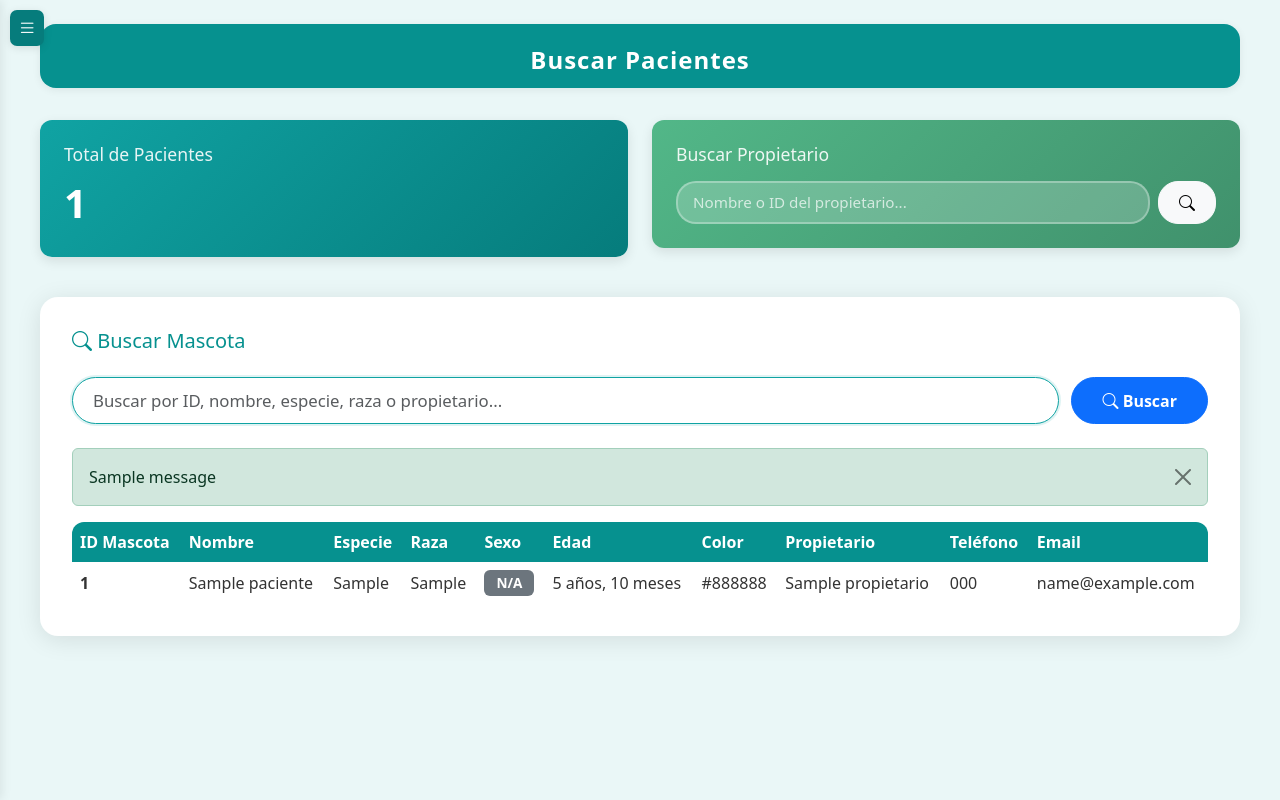
After one commit to Sh0cko/Pro-web-PetCare, a Django app: page /buscar_pacientes/ in a window 1280 px wide. The commit adds this page. Run offline with Django 5.2, Linux system fonts and the light colour scheme; a user stored in the database is signed in; tables that the repository leaves empty hold one stand-in row (values such as "Sample post"); one stand-in notice (Sample message) is shown; some libraries are stand-ins or nearby versions.

Commit message:
Apartado de buscar mascota agregado y completamente funcional

```diff
--- a/demo/demo/urls.py
+++ b/demo/demo/urls.py
@@ -21,6 +21,7 @@ urlpatterns = [
     path('admin/', admin.site.urls),
     path('', views.index, name="index_view"),
     path('registro_de_paciente/', views.menu, name="menu"),
+    path('buscar_pacientes/', views.buscar_pacientes, name="buscar_pacientes"),
     path('logout/', views.cerrar_sesion, name="logout"),
     path('hospedaje/', views.hospedaje, name="hospedaje"),
 ]
--- a/demo/home/views.py
+++ b/demo/home/views.py
@@ -2,6 +2,8 @@ from django.shortcuts import render, redirect
 from django.contrib.auth import authenticate, login, logout
 from django.contrib.auth.decorators import login_required
 from django.contrib import messages
+from django.db.models import Q
+from datetime import date
 from .models import Propietario, Paciente, Hotel
 
 @login_required(login_url='/')
@@ -203,3 +205,81 @@ def menu(request):
 def cerrar_sesion(request):
     logout(request)
     return redirect('index_view')
+
+@login_required(login_url='/')
+def buscar_pacientes(request):
+    """Vista para buscar y listar pacientes"""
+    busqueda = request.GET.get('buscar', '').strip()
+    busqueda_propietario = request.GET.get('buscar_propietario', '').strip()
+
+    # Obtener todos los pacientes o filtrar por búsqueda
+    if busqueda:
+        pacientes = Paciente.objects.select_related('id_propietario').filter(
+            Q(id__icontains=busqueda) |
+            Q(nombre__icontains=busqueda) |
+            Q(especie__icontains=busqueda) |
+            Q(raza__icontains=busqueda) |
+            Q(color__icontains=busqueda) |
+            Q(id_propietario__nombre__icontains=busqueda) |
+            Q(id_propietario__id_propietario__icontains=busqueda)
+        ).distinct().order_by('nombre')
+    else:
+        pacientes = Paciente.objects.select_related('id_propietario').all().order_by('nombre')
+
+    # Calcular edad para cada paciente
+    for paciente in pacientes:
+        if paciente.nacimiento:
+            hoy = date.today()
+            edad_years = hoy.year - paciente.nacimiento.year
+            edad_months = hoy.month - paciente.nacimiento.month
+
+            if edad_months < 0:
+                edad_years -= 1
+                edad_months += 12
+
+            if edad_years > 0:
+                paciente.edad = f"{edad_years} año{'s' if edad_years != 1 else ''}"
+                if edad_months > 0:
+                    paciente.edad += f", {edad_months} mes{'es' if edad_months != 1 else ''}"
+            elif edad_months > 0:
+                paciente.edad = f"{edad_months} mes{'es' if edad_months != 1 else ''}"
+            else:
+                dias = (hoy - paciente.nacimiento).days
+                paciente.edad = f"{dias} día{'s' if dias != 1 else ''}"
+        else:
+            paciente.edad = "N/A"
+
+    # Estadísticas
+    total_pacientes = Paciente.objects.count()
+    total_propietarios = Propietario.objects.count()
+
+    # Búsqueda de propietario y sus mascotas
+    propietario_encontrado = None
+    mascotas_propietario = []
+    if busqueda_propietario:
+        try:
+            # Buscar propietario por nombre o ID
+            propietarios = Propietario.objects.filter(
+                Q(nombre__icontains=busqueda_propietario) |
+                Q(id_propietario__icontains=busqueda_propietario)
+            )
+
+            if propietarios.exists():
+                propietario_encontrado = propietarios.first()
+                mascotas_propietario = Paciente.objects.filter(
+                    id_propietario=propietario_encontrado
+                ).count()
+        except Exception as e:
+            pass
+
+    context = {
+        'pacientes': pacientes,
+        'busqueda': busqueda,
+        'total_pacientes': total_pacientes,
+        'total_propietarios': total_propietarios,
+        'busqueda_propietario': busqueda_propietario,
+        'propietario_encontrado': propietario_encontrado,
+        'mascotas_propietario': mascotas_propietario,
+    }
+
+    return render(request, "home/buscar_pacientes.html", context)
--- /dev/null
+++ b/demo/templates/home/buscar_pacientes.html
@@ -0,0 +1,413 @@
+{% load static %}
+<!DOCTYPE html>
+<html lang="es">
+<head>
+  <meta charset="UTF-8">
+  <meta name="viewport" content="width=device-width, initial-scale=1.0">
+  <title>Buscar Pacientes</title>
+  <link rel="stylesheet" href="{% static 'css/bootstrap.min.css' %}">
+  <style>
+    .sidebar {
+      position: fixed;
+      top: 0;
+      left: 0;
+      height: 100vh;
+      width: 220px;
+      background: #067c7c;
+      color: #fff;
+      padding-top: 30px;
+      box-shadow: 2px 0 10px rgba(0,0,0,0.08);
+      z-index: 1001;
+      transform: translateX(-100%);
+      transition: transform 0.3s cubic-bezier(.4,2,.6,1);
+    }
+    .sidebar.active {
+      transform: translateX(0);
+    }
+    .sidebar h4 {
+      text-align: center;
+      margin-bottom: 2rem;
+      font-weight: bold;
+      color: #fff;
+    }
+    .sidebar .nav {
+      flex-direction: column;
+      gap: 10px;
+    }
+    .sidebar .nav-link {
+      color: #fff;
+      font-size: 1.08rem;
+      border-radius: 8px;
+      padding: 8px 18px;
+      margin-bottom: 2px;
+      transition: background 0.2s;
+    }
+    .sidebar .nav-link.active, .sidebar .nav-link:hover {
+      background: #10a3a3;
+      color: #fff;
+    }
+    .sidebar .section-title {
+      margin: 18px 0 6px 18px;
+      font-size: 1.05rem;
+      color: #fff;
+      font-family: 'Segoe UI', Arial, sans-serif;
+      font-weight: bold;
+      letter-spacing: 0.5px;
+      display: inline-block;
+    }
+    .sidebar .logout-btn {
+      margin-top: 40px;
+      width: 90%;
+      margin-left: 5%;
+    }
+    .sidebar-backdrop {
+      display: none;
+      position: fixed;
+      top: 0; left: 0; right: 0; bottom: 0;
+      background: rgba(0,0,0,0.18);
+      z-index: 1000;
+    }
+    .sidebar.active ~ .sidebar-backdrop {
+      display: block;
+    }
+    .sidebar-toggle {
+      position: absolute;
+      top: 10px;
+      left: 10px;
+      z-index: 1100;
+      background: #067c7c;
+      color: #fff;
+      border: none;
+      border-radius: 7px;
+      padding: 4px 8px;
+      font-size: 1.15rem;
+      box-shadow: 0 2px 8px rgba(0,0,0,0.10);
+      transition: background 1s;
+    }
+    .sidebar-toggle:hover {
+      background: #10a3a3;
+    }
+    body {
+      min-height: 100vh;
+      background: #eaf7f7;
+      padding: 24px 0;
+    }
+    .main-header {
+      background: #06918f;
+      color: #fff;
+      border-radius: 16px;
+      margin: 0 auto 32px auto;
+      max-width: 1200px;
+      padding: 18px 0 10px 0;
+      box-shadow: 0 2px 8px rgba(0,0,0,0.07);
+      text-align: center;
+      font-size: 1.5rem;
+      font-weight: bold;
+      letter-spacing: 1px;
+    }
+    .main-content {
+      max-width: 1200px;
+      margin: 0 auto;
+    }
+    .search-card {
+      background: #fff;
+      border-radius: 18px;
+      box-shadow: 0 4px 24px rgba(0,0,0,0.10);
+      padding: 2rem;
+      margin-bottom: 32px;
+    }
+    .search-bar {
+      display: flex;
+      gap: 12px;
+      margin-bottom: 24px;
+    }
+    .search-bar input {
+      flex: 1;
+      border-radius: 24px;
+      border: 1.5px solid #e0e0e0;
+      padding: 10px 20px;
+      font-size: 1.05rem;
+    }
+    .search-bar input:focus {
+      border-color: #10a3a3;
+      box-shadow: 0 0 0 2px #10a3a322;
+      outline: none;
+    }
+    .search-bar button {
+      border-radius: 24px;
+      padding: 10px 30px;
+      font-weight: 600;
+    }
+    .table-responsive {
+      border-radius: 12px;
+      overflow: hidden;
+    }
+    .table {
+      margin-bottom: 0;
+    }
+    .table thead th {
+      background: #06918f;
+      color: #fff;
+      font-weight: 700;
+      border: none;
+      vertical-align: middle;
+    }
+    .table tbody td {
+      background: #fff;
+      border: none;
+      color: #333;
+      vertical-align: middle;
+    }
+    .table tbody tr:hover {
+      background: #f8fafa;
+    }
+    .badge {
+      padding: 6px 12px;
+      font-size: 0.85rem;
+    }
+    .no-results {
+      text-align: center;
+      padding: 3rem;
+      color: #888;
+    }
+    .no-results i {
+      font-size: 3rem;
+      margin-bottom: 1rem;
+      display: block;
+    }
+    .stats-card {
+      background: linear-gradient(135deg, #10a3a3 0%, #067c7c 100%);
+      color: white;
+      border-radius: 12px;
+      padding: 1.5rem;
+      margin-bottom: 24px;
+      box-shadow: 0 4px 12px rgba(0,0,0,0.1);
+    }
+    .stats-card h5 {
+      margin: 0;
+      font-size: 1.1rem;
+      opacity: 0.9;
+    }
+    .stats-card .number {
+      font-size: 2.5rem;
+      font-weight: bold;
+      margin-top: 0.5rem;
+    }
+    .stats-card input::placeholder {
+      color: rgba(255, 255, 255, 0.7);
+    }
+    .stats-card input:focus {
+      background: rgba(255,255,255,0.3);
+      border-color: rgba(255,255,255,0.5);
+      outline: none;
+      box-shadow: none;
+    }
+    @media (max-width: 900px) {
+      .main-content, .main-header {
+        max-width: 98vw;
+        padding: 0 2vw;
+      }
+      .search-bar {
+        flex-direction: column;
+      }
+    }
+  </style>
+</head>
+<body>
+  <button class="sidebar-toggle" id="sidebarToggle" title="Menú">
+    <i class="bi bi-list"></i>
+  </button>
+  <div class="sidebar" id="sidebarMenu">
+    <h4><i class="bi bi-paw"></i> Pet Care</h4>
+    <div class="section-title">Pacientes</div>
+    <nav class="nav flex-column">
+      <a class="nav-link" href="{% url 'menu' %}">Registrar</a>
+      <a class="nav-link active" href="{% url 'buscar_pacientes' %}">Buscar</a>
+    </nav>
+    <div class="section-title">Consulta</div>
+    <nav class="nav flex-column">
+      <a class="nav-link" href="#">Registrar</a>
+      <a class="nav-link" href="#">Buscar</a>
+    </nav>
+    <div class="section-title">Otros</div>
+    <nav class="nav flex-column">
+      <a class="nav-link" href="#">Baño</a>
+      <a class="nav-link" href="#">Historial</a>
+      <a class="nav-link" href="#">Productos</a>
+      <a class="nav-link" href="{% url 'hospedaje' %}">Hospedaje</a>
+    </nav>
+    <a href="{% url 'logout' %}" class="btn btn-danger logout-btn">Cerrar sesión</a>
+  </div>
+  <div class="sidebar-backdrop" id="sidebarBackdrop"></div>
+
+  <!-- Contenido principal -->
+  <div class="main-header">
+    Buscar Pacientes
+  </div>
+
+  <div class="main-content">
+    <!-- Estadísticas -->
+    <div class="row">
+      <div class="col-md-6 mb-3">
+        <div class="stats-card">
+          <h5>Total de Pacientes</h5>
+          <div class="number">{{ total_pacientes }}</div>
+        </div>
+      </div>
+      <div class="col-md-6 mb-3">
+        <div class="stats-card" style="background: linear-gradient(135deg, #52b788 0%, #40916c 100%);">
+          <h5>Buscar Propietario</h5>
+          <form method="GET" action="{% url 'buscar_pacientes' %}" style="margin-top: 1rem;">
+            <div style="display: flex; gap: 8px;">
+              <input
+                type="text"
+                name="buscar_propietario"
+                class="form-control"
+                placeholder="Nombre o ID del propietario..."
+                value="{{ busqueda_propietario }}"
+                style="border-radius: 20px; padding: 8px 15px; border: 2px solid rgba(255,255,255,0.3); background: rgba(255,255,255,0.2); color: white; font-size: 0.95rem;"
+              >
+              <button type="submit" class="btn btn-light" style="border-radius: 20px; padding: 8px 20px; font-weight: 600;">
+                <i class="bi bi-search"></i>
+              </button>
+            </div>
+            {% if propietario_encontrado %}
+            <div style="margin-top: 1rem; padding: 12px; background: rgba(255,255,255,0.2); border-radius: 12px;">
+              <div style="font-size: 0.9rem; opacity: 0.9;">{{ propietario_encontrado.nombre }}</div>
+              <div style="font-size: 2rem; font-weight: bold; margin-top: 4px;">{{ mascotas_propietario }} mascota{{ mascotas_propietario|pluralize }}</div>
+            </div>
+            {% elif busqueda_propietario %}
+            <div style="margin-top: 1rem; padding: 12px; background: rgba(255,255,255,0.2); border-radius: 12px; font-size: 0.9rem;">
+              No se encontró el propietario
+            </div>
+            {% endif %}
+          </form>
+        </div>
+      </div>
+    </div>
+
+    <!-- Tarjeta de búsqueda -->
+    <div class="search-card">
+      <h5 class="mb-4" style="color: #06918f;">
+        <i class="bi bi-search"></i> Buscar Mascota
+      </h5>
+
+      <!-- Barra de búsqueda -->
+      <form method="GET" action="{% url 'buscar_pacientes' %}">
+        <div class="search-bar">
+          <input
+            type="text"
+            name="buscar"
+            class="form-control"
+            placeholder="Buscar por ID, nombre, especie, raza o propietario..."
+            value="{{ busqueda }}"
+            autofocus
+          >
+          <button type="submit" class="btn btn-primary">
+            <i class="bi bi-search"></i> Buscar
+          </button>
+          {% if busqueda %}
+          <a href="{% url 'buscar_pacientes' %}" class="btn btn-secondary">
+            <i class="bi bi-x-circle"></i> Limpiar
+          </a>
+          {% endif %}
+        </div>
+      </form>
+
+      <!-- Mensajes -->
+      {% if messages %}
+        {% for message in messages %}
+          <div class="alert alert-{{ message.tags }} alert-dismissible fade show" role="alert">
+            {{ message }}
+            <button type="button" class="btn-close" data-bs-dismiss="alert"></button>
+          </div>
+        {% endfor %}
+      {% endif %}
+
+      <!-- Tabla de resultados -->
+      <div class="table-responsive">
+        <table class="table table-hover">
+          <thead>
+            <tr>
+              <th>ID Mascota</th>
+              <th>Nombre</th>
+              <th>Especie</th>
+              <th>Raza</th>
+              <th>Sexo</th>
+              <th>Edad</th>
+              <th>Color</th>
+              <th>Propietario</th>
+              <th>Teléfono</th>
+              <th>Email</th>
+            </tr>
+          </thead>
+          <tbody>
+            {% for paciente in pacientes %}
+            <tr>
+              <td><strong>{{ paciente.id }}</strong></td>
+              <td>{{ paciente.nombre }}</td>
+              <td>{{ paciente.especie|default:"N/A" }}</td>
+              <td>{{ paciente.raza|default:"N/A" }}</td>
+              <td>
+                {% if paciente.sexo == 'M' %}
+                  <span class="badge bg-primary">♂ Macho</span>
+                {% elif paciente.sexo == 'H' %}
+                  <span class="badge" style="background-color: #e83e8c;">♀ Hembra</span>
+                {% else %}
+                  <span class="badge bg-secondary">N/A</span>
+                {% endif %}
+              </td>
+              <td>{{ paciente.edad }}</td>
+              <td>{{ paciente.color|default:"-" }}</td>
+              <td>{{ paciente.id_propietario.nombre }}</td>
+              <td>{{ paciente.id_propietario.telefono|default:"-" }}</td>
+              <td>{{ paciente.id_propietario.email|default:"-" }}</td>
+            </tr>
+            {% empty %}
+            <tr>
+              <td colspan="10" class="no-results">
+                <i class="bi bi-inbox"></i>
+                {% if busqueda %}
+                  <h5>No se encontraron resultados para "{{ busqueda }}"</h5>
+                  <p>Intenta con otros términos de búsqueda</p>
+                {% else %}
+                  <h5>No hay pacientes registrados</h5>
+                  <p>Comienza registrando tu primera mascota</p>
+                {% endif %}
+              </td>
+            </tr>
+            {% endfor %}
+          </tbody>
+        </table>
+      </div>
+
+      {% if busqueda and pacientes %}
+        <div class="mt-3 text-muted">
+          <i class="bi bi-info-circle"></i>
+          Se encontraron <strong>{{ pacientes|length }}</strong> resultado(s) para "<strong>{{ busqueda }}</strong>"
+        </div>
+      {% endif %}
+    </div>
+  </div>
+
+  <!-- Bootstrap Icons -->
+  <link rel="stylesheet" href="https://cdn.jsdelivr.net/npm/bootstrap-icons@1.10.5/font/bootstrap-icons.css">
+  <script src="{% static 'js/bootstrap.bundle.min.js' %}"></script>
+  <script>
+    // Sidebar toggle
+    const sidebar = document.getElementById('sidebarMenu');
+    const toggleBtn = document.getElementById('sidebarToggle');
+    const backdrop = document.getElementById('sidebarBackdrop');
+
+    toggleBtn.addEventListener('click', () => {
+      sidebar.classList.toggle('active');
+      backdrop.style.display = sidebar.classList.contains('active') ? 'block' : 'none';
+    });
+
+    backdrop.addEventListener('click', () => {
+      sidebar.classList.remove('active');
+      backdrop.style.display = 'none';
+    });
+  </script>
+</body>
+</html>
--- a/demo/templates/home/hospedaje.html
+++ b/demo/templates/home/hospedaje.html
@@ -492,8 +492,8 @@
     <h4><i class="bi bi-paw"></i> Pet Care</h4>
     <div class="section-title">Pacientes</div>
     <nav class="nav flex-column">
-  <a class="nav-link" href="/registro_de_paciente/">Registrar</a>
-      <a class="nav-link" href="#">Buscar</a>
+      <a class="nav-link" href="{% url 'menu' %}">Registrar</a>
+      <a class="nav-link" href="{% url 'buscar_pacientes' %}">Buscar</a>
     </nav>
     <div class="section-title">Consulta</div>
     <nav class="nav flex-column">
--- a/demo/templates/home/menu.html
+++ b/demo/templates/home/menu.html
@@ -196,8 +196,8 @@
     <h4><i class="bi bi-paw"></i> Pet Care</h4>
     <div class="section-title">Pacientes</div>
     <nav class="nav flex-column">
-      <a class="nav-link active" href="#">Registrar</a>
-      <a class="nav-link" href="#">Buscar</a>
+      <a class="nav-link active" href="{% url 'menu' %}">Registrar</a>
+      <a class="nav-link" href="{% url 'buscar_pacientes' %}">Buscar</a>
     </nav>
     <div class="section-title">Consulta</div>
     <nav class="nav flex-column">
```
Also changed, not shown: demo/db.sqlite3 (deleted).
